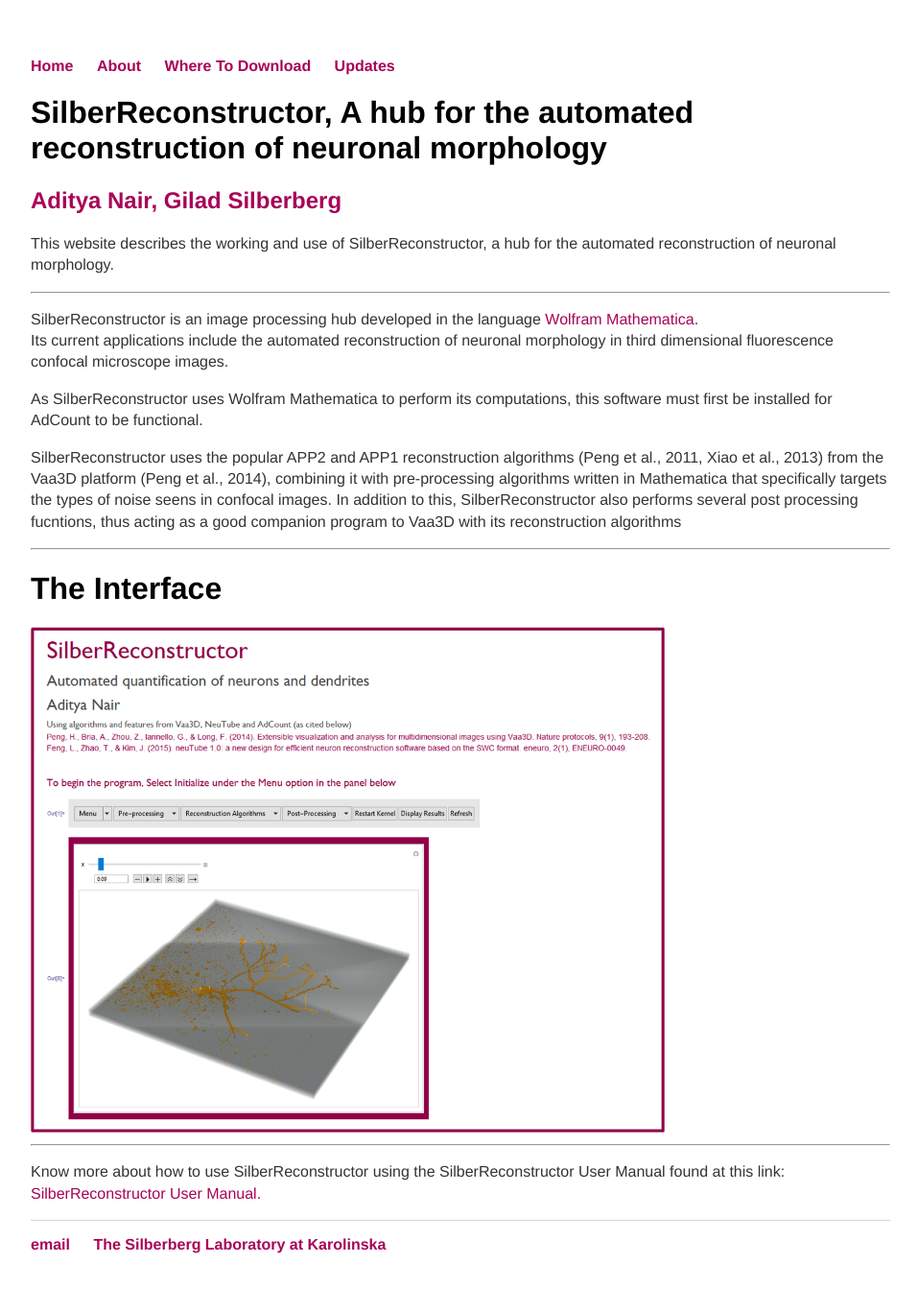
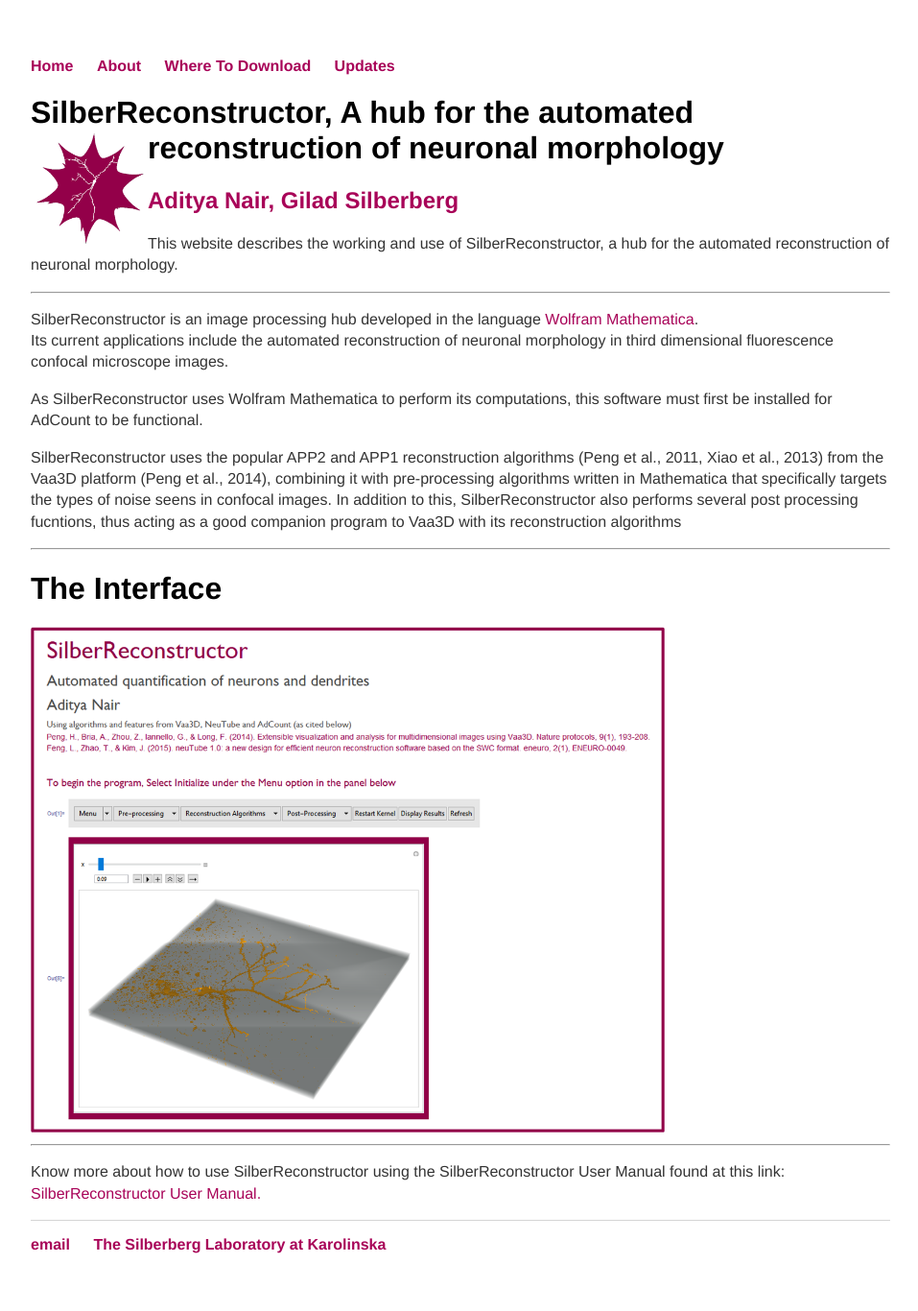
Before and after one commit to adityanairneuro/silver-reconstructor, a Jekyll site: the page built from index.html, in a window 1280 px wide. Shown: the whole page at 96% size, without its empty margins (160-1117 px from the left). Built offline with Jekyll 4.4.1, drawn with Linux system fonts in a browser that asks for light colours.

Commit message:
Update index.html

```diff
--- a/index.html
+++ b/index.html
@@ -3,7 +3,7 @@
 title: SilberReconstructor, A hub for the automated reconstruction of neuronal morphology
 ---
 <div class="blurb">
-	<h1>SilberReconstructor, A hub for the automated reconstruction of neuronal morphology</h1>
+	<h1>SilberReconstructor, A hub for the automated reconstruction of neuronal morphology <img src="images/SilberReconstructor.png" alt="SilberReconstructor Logo" style="width:122px;height:122px;" align="left"></h1>
 	<h2>Aditya Nair, Gilad Silberberg</h2>
 	<p>This website describes the working and use of SilberReconstructor, a hub for the automated reconstruction of neuronal morphology.</p><hr>
 
```
